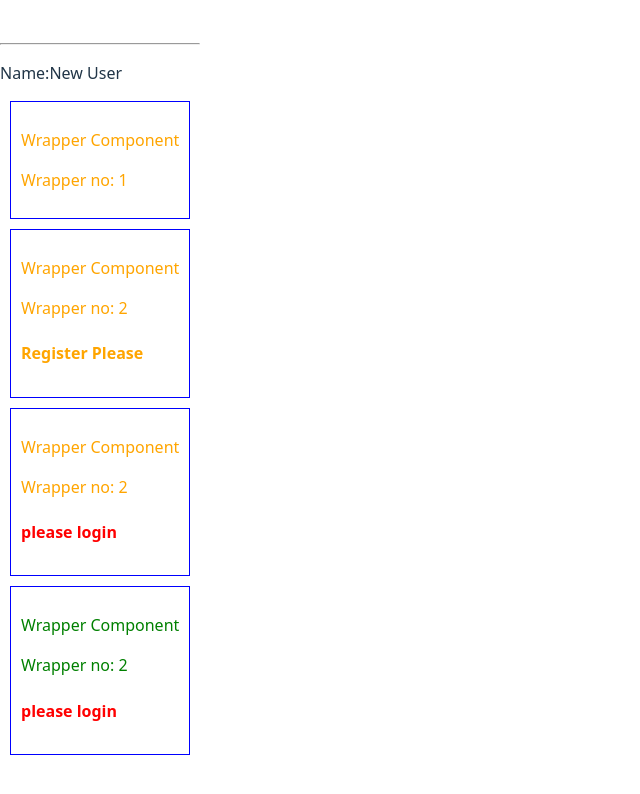
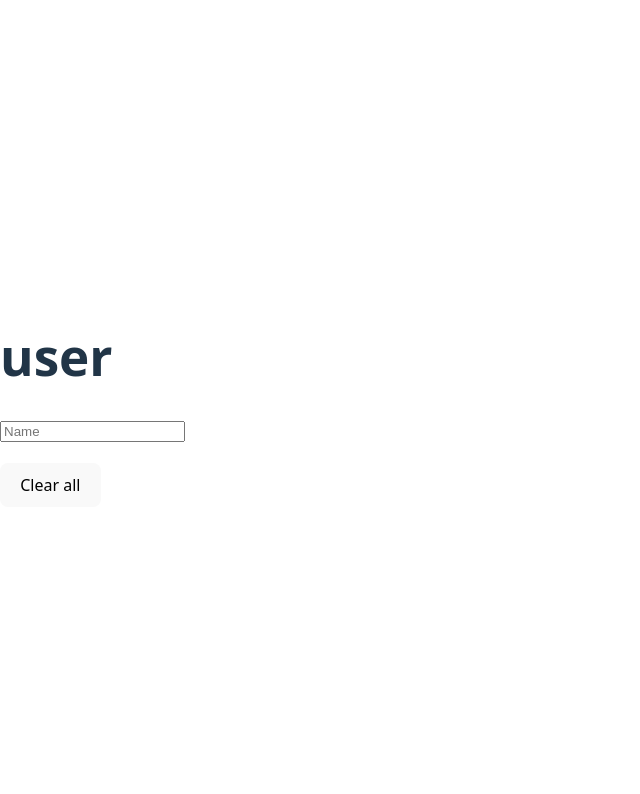
Before and after one commit to Namrata725/reactJsLearning, a React (Vite) app: page / in a window 1280 px wide. Shown: the top 794 px of the page, without its empty margins (0-640 px from the left). Built offline with nearby package versions, Linux system fonts and the light colour scheme.

Commit message:
doc + code for get input field value

```diff
--- a/src/App.jsx
+++ b/src/App.jsx
@@ -7,6 +7,7 @@ import MutipleCondition from "./MutilpleCondition";
 import IfElseif from "./IfElseIf";
 import Props from "./Props";
 import MoreProps from "./MoreProps";
+import GetInputField from "./getInputField";
 
 function App() {
   return (
@@ -26,9 +27,11 @@ function App() {
       <IfElseif /> */}
       {/* <hr />
       <Props /> */}
+      {/*
+      <hr />
+      <MoreProps /> */}
 
-      <hr />
-      <MoreProps />
+      <GetInputField />
     </div>
   );
 }
--- /dev/null
+++ b/src/GetInputField.jsx
@@ -0,0 +1,29 @@
+import { useState } from "react";
+
+function GetInputField() {
+  const [name, setName] = useState("");
+
+  const changeName = (event) => {
+    setName(event.target.value);
+  };
+
+  const handleClear = () => {
+    setName("");
+  };
+  return (
+    <div>
+      <h1>user</h1>
+      <input
+        type="text"
+        placeholder="Name"
+        onChange={changeName}
+        value={name}
+      />
+
+      <h4>{name}</h4>
+      <button onClick={handleClear}>Clear all</button>
+    </div>
+  );
+}
+
+export default GetInputField;
```
Also changed, not shown: 1 other file (tests, documents, lock files or other folders).
